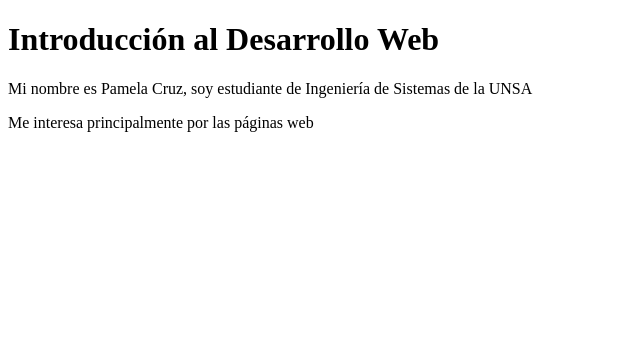
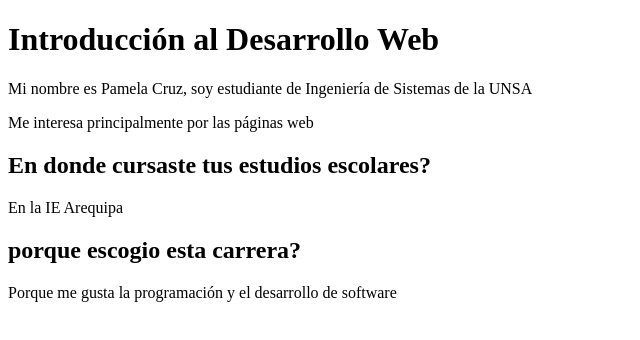
Before and after one commit to pcruzk/Pamela_Cruz-, a plain HTML site: page Laboratorio01/index.html in a window 1280 px wide. Shown: the whole page, without its empty margins (0-640 px from the left). Drawn offline with Linux system fonts and the light colour scheme.

Commit message:
Preguntas

```diff
--- a/Laboratorio01/index.html
+++ b/Laboratorio01/index.html
@@ -14,5 +14,13 @@
         <p><!--segundo parrafo-->
             Me interesa principalmente por las páginas web
         </p>
+        <p>
+            <h2>En donde cursaste tus estudios escolares?</h2>
+            En la IE Arequipa
+        </p>
+        <p>
+            <h2>porque escogio esta carrera?</h2>
+            Porque me gusta la programación y el desarrollo de software
+        </p>
     </body>
 </hmtl>
```
